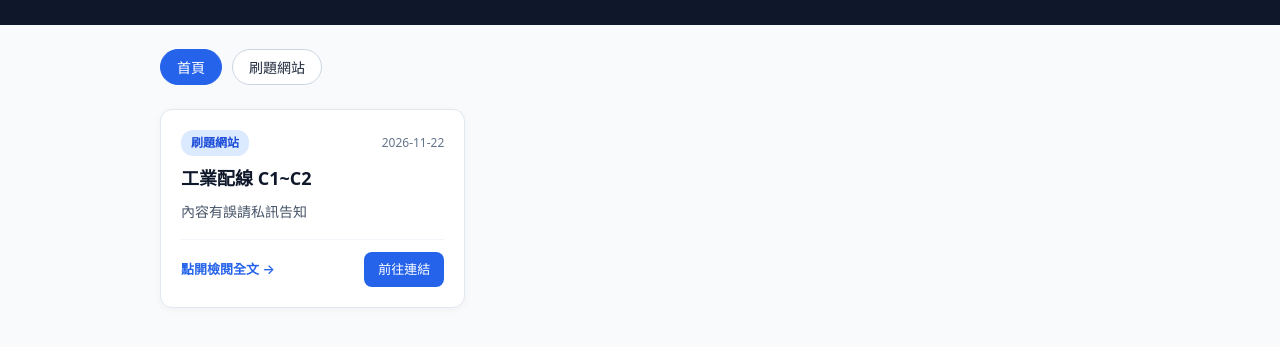
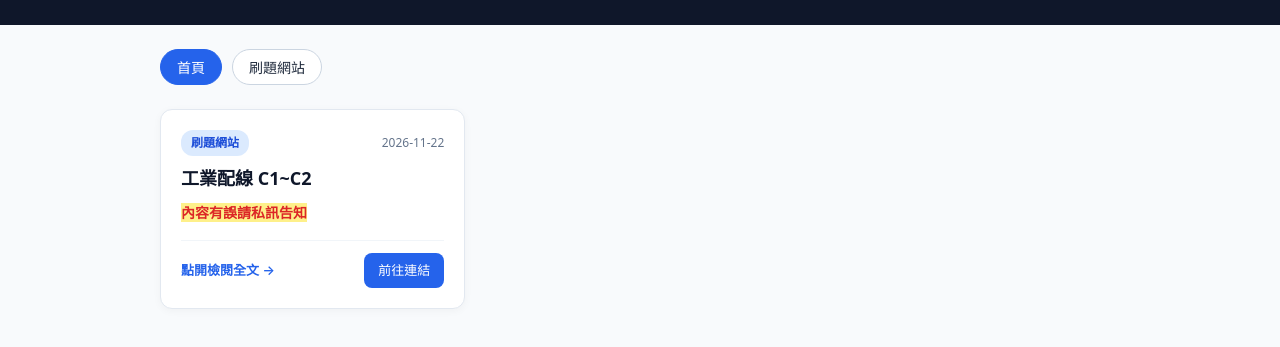
Before and after one commit to ptuucd/create-by-hyj, a plain HTML site: page index.html in a window 1280 px wide. Shown: the part 71-418 px from the top of the page. Drawn offline with Linux system fonts and the light colour scheme.

Commit message:
Update index.html\

```diff
--- a/index.html
+++ b/index.html
@@ -27,7 +27,17 @@
     .badge { background: #dbeafe; color: #1d4ed8; padding: 3px 10px; border-radius: 12px; font-weight: 600; }
     .date { color: var(--muted); }
     .post-title { margin: 0 0 10px; font-size: 18px; line-height: 1.4; color: #0f172a; }
-    .post-excerpt { margin: 0 0 16px; color: #475569; font-size: 14px; flex: 1; display: -webkit-box; -webkit-line-clamp: 3; -webkit-box-orient: vertical; overflow: hidden; }
+
+    /* 首頁卡片摘要（保留文字顏色、螢光底色、粗體與連結） */
+    .post-excerpt { margin: 0 0 16px; color: #475569; font-size: 14px; line-height: 1.65; max-height: 98px; overflow: hidden; word-break: break-word; flex: 1; }
+    .post-excerpt p, .post-excerpt div { margin: 0 0 4px; }
+    .post-excerpt h2, .post-excerpt h3 { font-size: 15px; margin: 0 0 4px; color: #0f172a; }
+    .post-excerpt ul, .post-excerpt ol { padding-left: 18px; margin: 0 0 4px; }
+    .post-excerpt a { color: #2563eb; text-decoration: underline; }
+    .post-excerpt table { width: 100%; border-collapse: collapse; margin: 4px 0; font-size: 12px; }
+    .post-excerpt th, .post-excerpt td { border: 1px solid #cbd5e1; padding: 3px 6px; }
+    .post-excerpt th { background: #f1f5f9; }
+
     .post-footer { display: flex; justify-content: space-between; align-items: center; gap: 10px; margin-top: auto; padding-top: 12px; border-top: 1px solid #f1f5f9; }
     .read-hint { color: var(--primary); font-size: 13px; font-weight: 600; }
     .btn { display: inline-block; background: var(--primary); color: #fff; text-decoration: none; padding: 7px 14px; border-radius: 8px; font-size: 13px; font-weight: 500; border: none; cursor: pointer; }
@@ -37,6 +47,7 @@
     /* 文章檢閱視窗 */
     .modal-backdrop { position: fixed; inset: 0; background: rgba(15,23,42,0.65); display: none; align-items: center; justify-content: center; padding: 20px; z-index: 50; }
     .modal { background: #fff; max-width: 800px; width: 100%; max-height: 90vh; overflow-y: auto; border-radius: 16px; padding: 28px 32px; position: relative; box-shadow: 0 20px 40px rgba(0,0,0,0.2); }
+    .modal .post-meta { padding-right: 44px; }
     .modal-close { position: sticky; top: 0; float: right; background: #f1f5f9; border: none; border-radius: 50%; width: 34px; height: 34px; cursor: pointer; font-size: 16px; color: #334155; z-index: 10; }
     .modal-close:hover { background: #e2e8f0; }
     .modal-cover { width: 100%; max-height: 400px; object-fit: cover; border-radius: 10px; margin: 16px 0; }
@@ -115,13 +126,6 @@
       renderPosts();
     }
 
-    function getPlainExcerpt(raw) {
-      const div = document.createElement('div');
-      div.innerHTML = String(raw || '');
-      const text = (div.textContent || div.innerText || '').replace(/\s+/g, ' ').trim();
-      return text.length > 100 ? text.slice(0, 100) + '...' : text;
-    }
-
     function formatRichContent(raw) {
       const str = String(raw || '');
       const hasHtmlTag = /<(p|div|br|b|strong|i|em|u|s|strike|h[1-6]|ul|ol|li|span|font|a|table|tr|td|th|blockquote)\b/i.test(str);
@@ -152,9 +156,7 @@
         return;
       }
 
-      grid.innerHTML = filtered.map(post => {
-        const excerpt = getPlainExcerpt(post.content);
-        return `
+      grid.innerHTML = filtered.map(post => `
         <article class="post-card" onclick="openModal('${escapeJs(post.id)}')">
           ${post.imageUrl ? `<img src="${escapeHtml(post.imageUrl)}" alt="文章圖片" loading="lazy" />` : ''}
           <div class="post-body">
@@ -163,15 +165,14 @@
               <span class="date">${escapeHtml(post.createdAt || '')}</span>
             </div>
             <h2 class="post-title">${escapeHtml(post.title)}</h2>
-              <p class="post-excerpt">${escapeHtml(excerpt)}</p>
+            <div class="post-excerpt" onclick="if(event.target.closest('a')) event.stopPropagation()">${formatRichContent(post.content)}</div>
             <div class="post-footer">
               <span class="read-hint">點開檢閱全文 →</span>
               ${post.linkUrl ? `<a class="btn" href="${escapeHtml(post.linkUrl)}" target="_blank" rel="noopener" onclick="event.stopPropagation()">${escapeHtml(post.linkText || '前往連結')}</a>` : ''}
             </div>
           </div>
         </article>
-        `;
-      }).join('');
+      `).join('');
     }
 
     function openModal(postId) {
```
Lines whose indentation alone changed are shown as unchanged.
